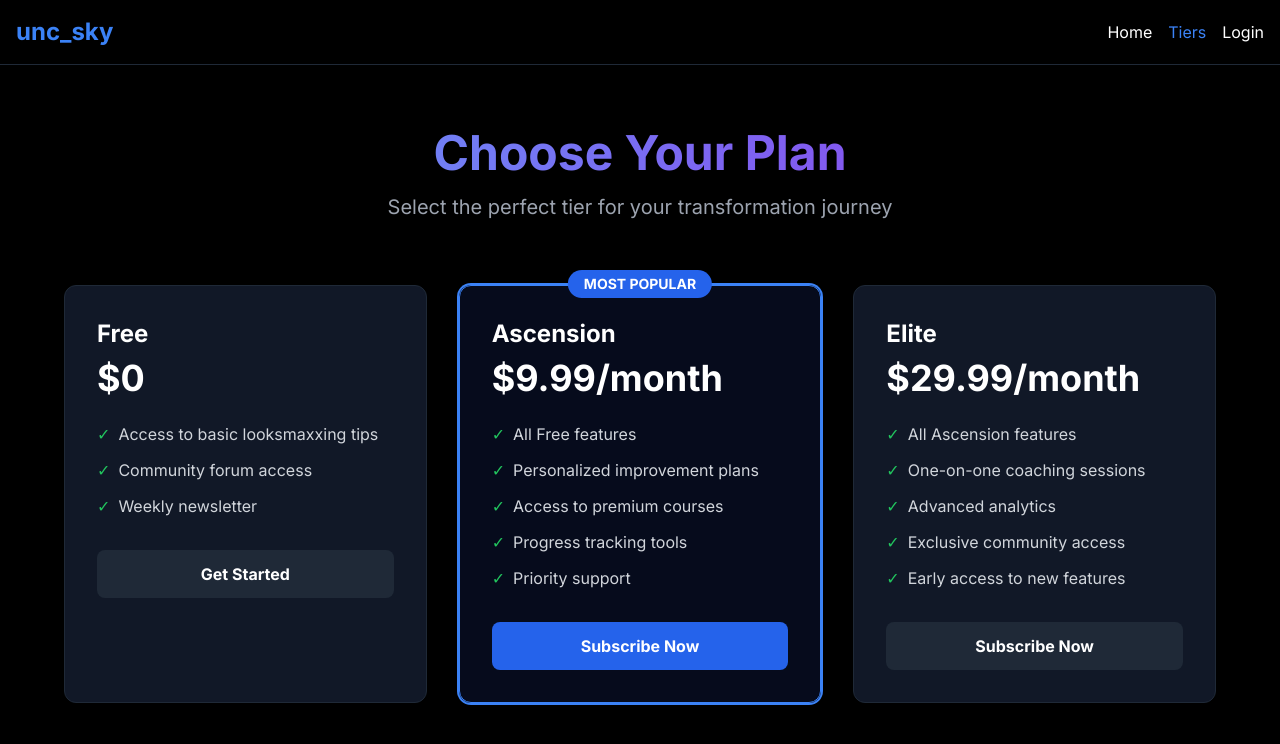
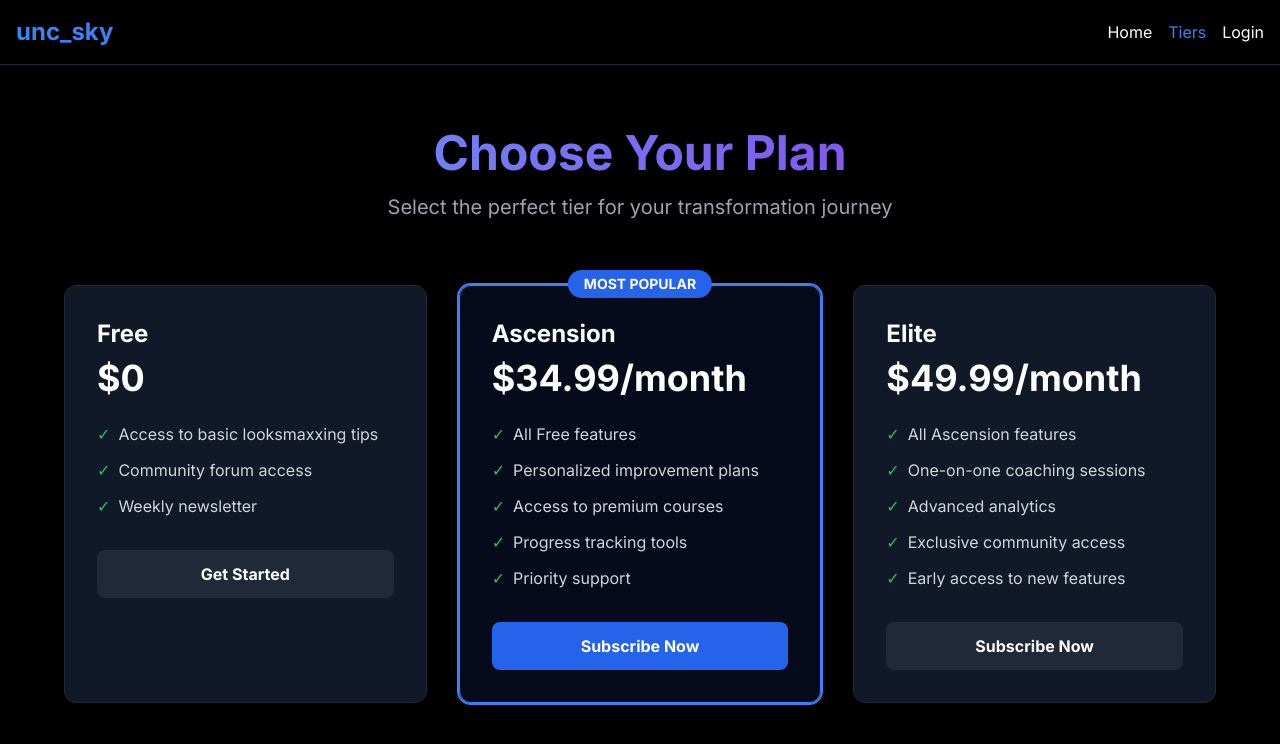
Before and after one commit to Khafeefa/uncsky-looksmaxxing-nextjs, a Next.js app: page /tiers in a window 1280 px wide. Shown: the top 744 px of the page. Built offline with nearby package versions, Linux system fonts and the light colour scheme.

Commit message:
Change pricing for Ascension and Elite tiers
Updated pricing for Ascension and Elite tiers.

```diff
--- a/app/tiers/page.tsx
+++ b/app/tiers/page.tsx
@@ -13,7 +13,7 @@ export default function TiersPage() {
     },
     {
       name: 'Ascension',
-      price: '$9.99/month',
+      price: '$34.99/month',
       features: [
         'All Free features',
         'Personalized improvement plans',
@@ -25,7 +25,7 @@ export default function TiersPage() {
     },
     {
       name: 'Elite',
-      price: '$29.99/month',
+      price: '$49.99/month',
       features: [
         'All Ascension features',
         'One-on-one coaching sessions',
```
